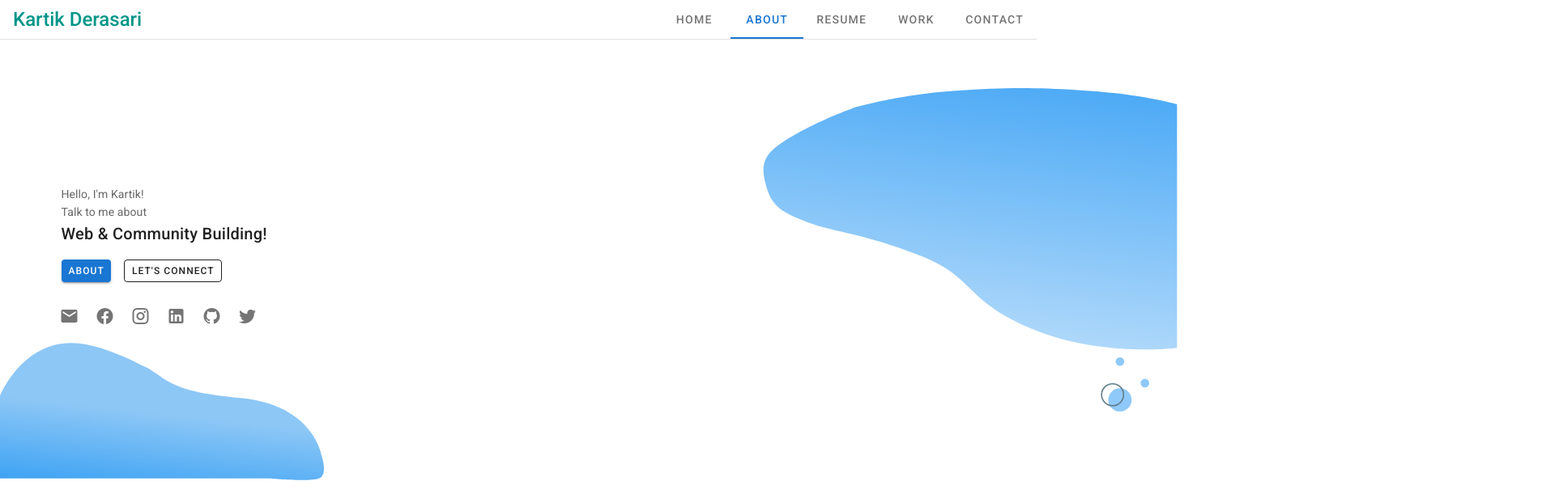
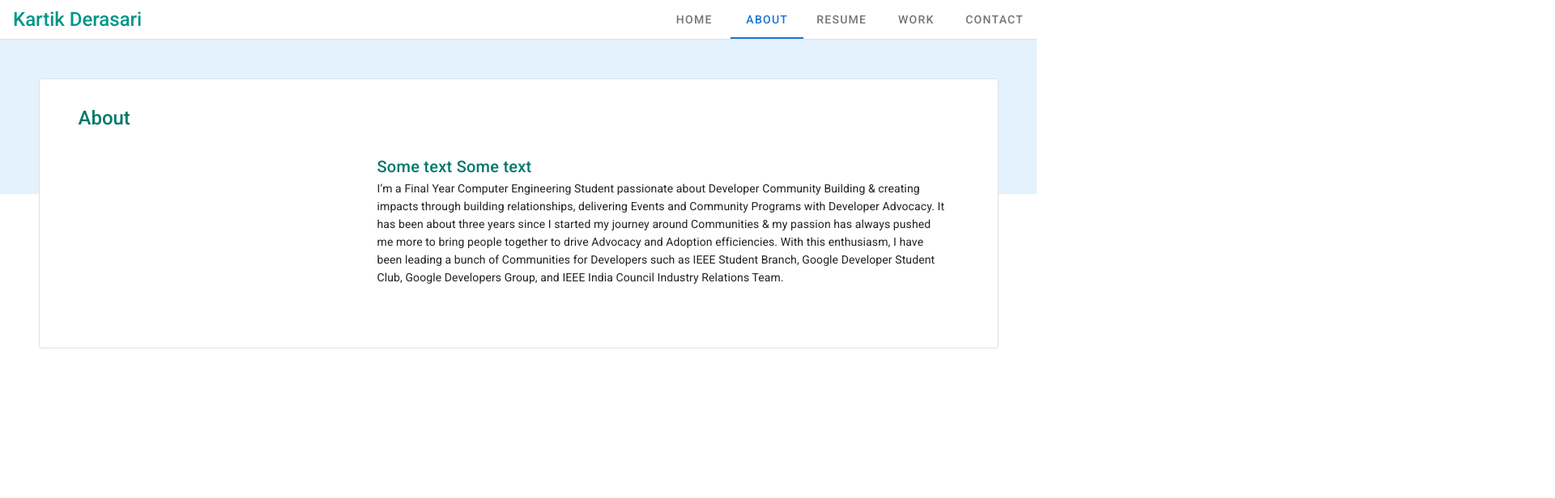
Before and after one commit to kartikderasari/Exhibito, a Vue app: page /about in a window 1280 px wide. Shown: the top 616 px of the page at 81% size, 1920 px wide, since content can reach past the window. Built offline with nearby package versions, Linux system fonts and the light colour scheme.

Commit message:
Update UI components

```diff
--- a/src/components/HomeCard.vue
+++ b/src/components/HomeCard.vue
@@ -1,27 +1,23 @@
 <template>
-  <v-container class="my-5">
-    <v-card class="py-15 px-5 rounded-xl" outlined elevation="2">
-      <v-row align="center" justify="center">
-        <v-col cols="10" md="4" lg="4" sm="10" class="d-flex justify-center">
-          <v-img
-            class="rounded-circle"
-            src="@/assets/profile.jpg"
-            max-width="300"
-            max-height="300"
-          >
-          </v-img>
-        </v-col>
-        <v-col cols="12" md="8" lg="8" sm="12">
-          <v-card-title class="headline font-weight-medium teal--text">
-            Hi, I'm Kartik Derasari!
+  <v-main>
+    <v-container style="position: relative; z-index:1" fluid>
+      <v-row class="bg-overlay bg-overlay2">
+        <v-container>
+          <v-row align="center">
+            <v-col class="my-15 pt-15" cols="12" lg="9" md="6" sm="12">
+              <v-card flat color="transparent">
+                <v-card-text class="py-0 title font-weight-normal">
+                  Hello, I'm Kartik! <br />
+                  Talk to me about
+                </v-card-text>
+                <v-card-title
+                  class="py-0 font-weight-medium headline teal--text text--darken-2"
+                  >Web & Community Building!
                 </v-card-title>
-          <v-card-text class="body-1">
-            I love exploring Web technologies while building appealing and
-            interactive websites. Around these times, I'm indulged in
-            experimenting JavaScript to make websites more lively. Meanwhile,
-            I'm also exploring UI designing to enhance the web development
-            experience.
-          </v-card-text>
+                <v-card-actions class="ml-2">
+                  <v-btn class="blue mr-2 white--text">About</v-btn>
+                  <v-btn class="blue--text" outlined>Let's Connect</v-btn>
+                </v-card-actions>
                 <v-card-actions>
                   <v-btn icon>
                     <v-icon>mdi-email</v-icon>
@@ -42,14 +38,45 @@
                     <v-icon>mdi-twitter</v-icon>
                   </v-btn>
                 </v-card-actions>
-          <v-card-actions>
-            <v-btn color="teal" elevation="0" outlined>About</v-btn>
-            <v-btn color="primary" elevation="0" text
-              >Hire Me <v-icon>mdi-open-in-new</v-icon>
-            </v-btn>
-          </v-card-actions>
+              </v-card>
+            </v-col>
+            <v-col cols="12" lg="3" md="6" sm="12">
+              <v-img
+                class="rounded-circle"
+                src="@/assets/profile.jpg"
+                width="230"
+              >
+              </v-img>
             </v-col>
           </v-row>
-    </v-card>
         </v-container>
+      </v-row>
+    </v-container>
+  </v-main>
 </template>
+
+<style>
+.bg-overlay::before {
+  content: "";
+  background: url("../assets/Gradient_above.svg") no-repeat;
+  background-size: 130vw 65vh;
+  position: absolute;
+  top: -5vh;
+  right: 0px;
+  width: 84vw;
+  height: 65vh;
+  z-index: -2;
+}
+
+.bg-overlay2::after {
+  content: "";
+  background: url("../assets/Gradient_below.svg") no-repeat;
+  background-size: 27vw 26vh;
+  position: absolute;
+  bottom: -20vh;
+  left: 0px;
+  width: 27vw;
+  height: 26vh;
+  z-index: -2;
+}
+</style>
--- a/src/views/About.vue
+++ b/src/views/About.vue
@@ -1,81 +1,57 @@
 <template>
-  <v-container class="mt-15" style="position: relative; z-index:1" fluid>
-    <v-row class="bg-overlay bg-overlay2">
+  <v-main class="half-bg">
     <v-container>
-        <v-row align="center">
-          <v-col class="my-15 pt-15" cols="9">
-            <v-card flat color="transparent">
-              <v-card-text class="py-0">
-                Hello, I'm Kartik! <br />
-                Talk to me about
+      <v-row>
+        <v-card class="pa-8" outlined flat rounded>
+          <v-container>
+            <v-row>
+              <v-card-title
+                class="py-0 font-weight-medium headline teal--text text--darken-2"
+              >
+                About
+              </v-card-title>
+            </v-row>
+            <v-row>
+              <v-col cols="4" class="d-flex ">
+                <v-img class="rounded-lg" src="../assets/new.jpg"> </v-img>
+              </v-col>
+              <v-col cols="8">
+                <v-card-text class="pl-0 ml-0">
+                  <h3
+                    class="py-0 font-weight-medium title teal--text text--darken-2"
+                  >
+                    Some text Some text
+                  </h3>
+                  I’m a Final Year Computer Engineering Student passionate about
+                  Developer Community Building & creating impacts through
+                  building relationships, delivering Events and Community
+                  Programs with Developer Advocacy. It has been about three
+                  years since I started my journey around Communities & my
+                  passion has always pushed me more to bring people together to
+                  drive Advocacy and Adoption efficiencies. With this
+                  enthusiasm, I have been leading a bunch of Communities for
+                  Developers such as IEEE Student Branch, Google Developer
+                  Student Club, Google Developers Group, and IEEE India Council
+                  Industry Relations Team.
                 </v-card-text>
-              <v-card-title class="py-0"
-                >Web & Community Building!</v-card-title
-              >
-              <v-card-actions class="ml-2">
-                <v-btn class="primary mr-2 my-2" small>About</v-btn>
-                <v-btn class="text--blue my-2" outlined small
-                  >Let's Connect</v-btn
-                >
-              </v-card-actions>
-              <v-card-actions>
-                <v-btn icon>
-                  <v-icon>mdi-email</v-icon>
-                </v-btn>
-                <v-btn icon>
-                  <v-icon>mdi-facebook</v-icon>
-                </v-btn>
-                <v-btn icon>
-                  <v-icon>mdi-instagram</v-icon>
-                </v-btn>
-                <v-btn icon>
-                  <v-icon>mdi-linkedin</v-icon>
-                </v-btn>
-                <v-btn icon>
-                  <v-icon>mdi-github</v-icon>
-                </v-btn>
-                <v-btn icon>
-                  <v-icon>mdi-twitter</v-icon>
-                </v-btn>
-              </v-card-actions>
-            </v-card>
-          </v-col>
-          <v-col cols="3">
-            <v-img
-              class="rounded-circle"
-              src="@/assets/profile.jpg"
-              width="230"
-            >
-            </v-img>
+                <v-card-actions> </v-card-actions>
               </v-col>
             </v-row>
           </v-container>
+        </v-card>
       </v-row>
     </v-container>
+  </v-main>
 </template>
 
 <style>
-.bg-overlay::before {
-  content: "";
-  background: url("../assets/Gradient_above.svg") no-repeat;
-  background-size: 1500px 400px;
-  position: absolute;
-  top: 0px;
-  left: 35%;
-  width: 1500px;
-  height: 400px;
-  z-index: -2;
-}
-
-.bg-overlay2::after {
-  content: "";
-  background: url("../assets/Gradient_below.svg") no-repeat;
-  background-size: 400px 200px;
-  position: absolute;
-  top: 300px;
-  left: 0px;
-  width: 400px;
-  height: 200px;
-  z-index: -2;
+.half-bg {
+  background: linear-gradient(
+    to bottom,
+    #e3f2fd 0%,
+    #e3f2fd 50%,
+    white 50%,
+    white 100%
+  );
 }
 </style>
--- a/src/views/Home.vue
+++ b/src/views/Home.vue
@@ -1,28 +1,13 @@
 <template>
-  <v-lazy>
-    <v-container fluid>
-      <v-row class="py-15 half-bg">
-        <HomeCard />
-      </v-row>
-    </v-container>
-  </v-lazy>
+  <v-main>
+    <HomeCard />
+  </v-main>
 </template>
 
 <script>
 import HomeCard from "@/components/HomeCard.vue";
+
 export default {
   components: { HomeCard },
 };
 </script>
-
-<style scoped>
-.half-bg {
-  background: linear-gradient(
-    to bottom,
-    #f5f5f5 0%,
-    #f5f5f5 50%,
-    white 50%,
-    white 100%
-  );
-}
-</style>
```
Also changed, not shown: src/components/Footer.vue (added, +25 -0 lines), src/assets/new.jpg (added). Lines whose indentation alone changed are shown as unchanged.
